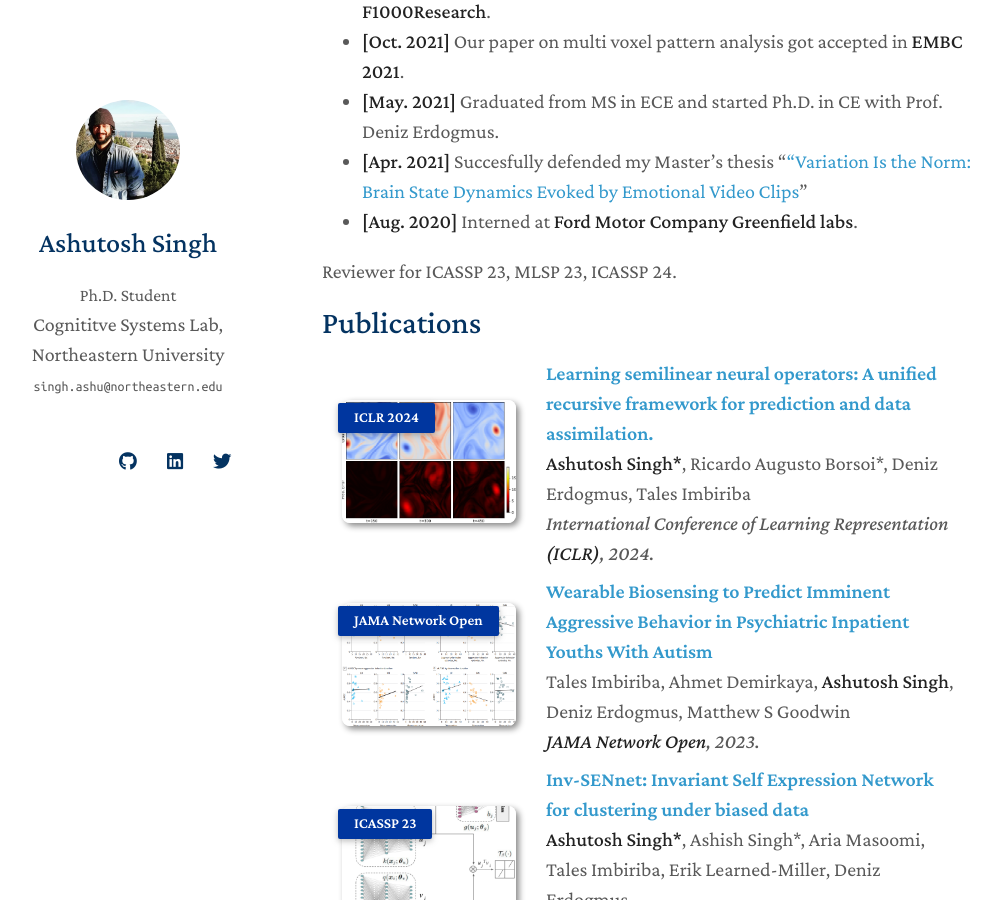
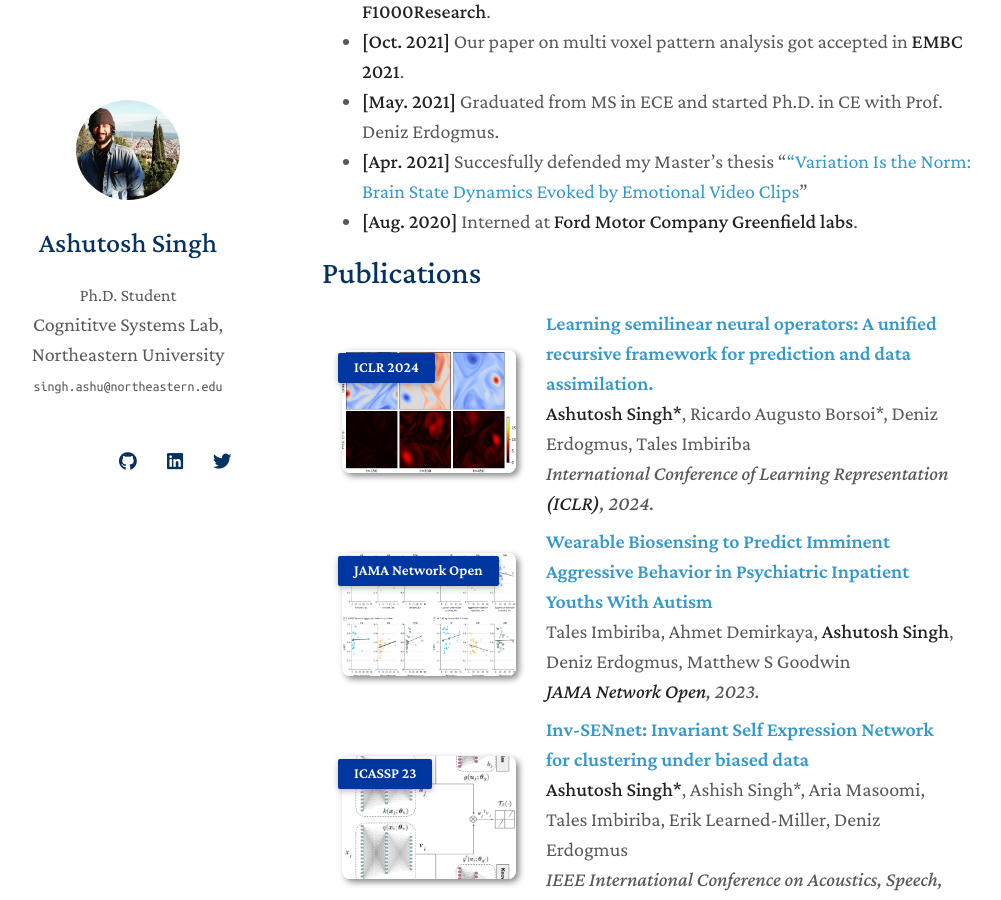
Before and after one commit to ashutosh17dec/ashutosh17dec.github.io, a Jekyll site: the page built from index.md, in a window 1280 px wide and 900 px high, scrolled down 1604 px. Shown: the whole window, without its empty margins (148-1149 px from the left). Built offline with Jekyll 4.4.1, drawn with Linux system fonts in a browser that asks for light colours; nearby versions of some CDN libraries; a style sheet for code colours, icons or effects is not loaded; our own code applies the rules of GitHub Pages for plain Markdown files.

Commit message:
Update index.md

```diff
--- a/index.md
+++ b/index.md
@@ -36,7 +36,6 @@ During my free time I love to indulge in conversation regarding geo-politics, st
 - **[Aug. 2020]** Interned at <strong>Ford Motor Company Greenfield labs</strong>.
 
 
-Reviewer for ICASSP 23, MLSP 23, ICASSP 24.
 {% include_relative _includes/publications.md %}
 
 {% include_relative _includes/services.md %}
```
